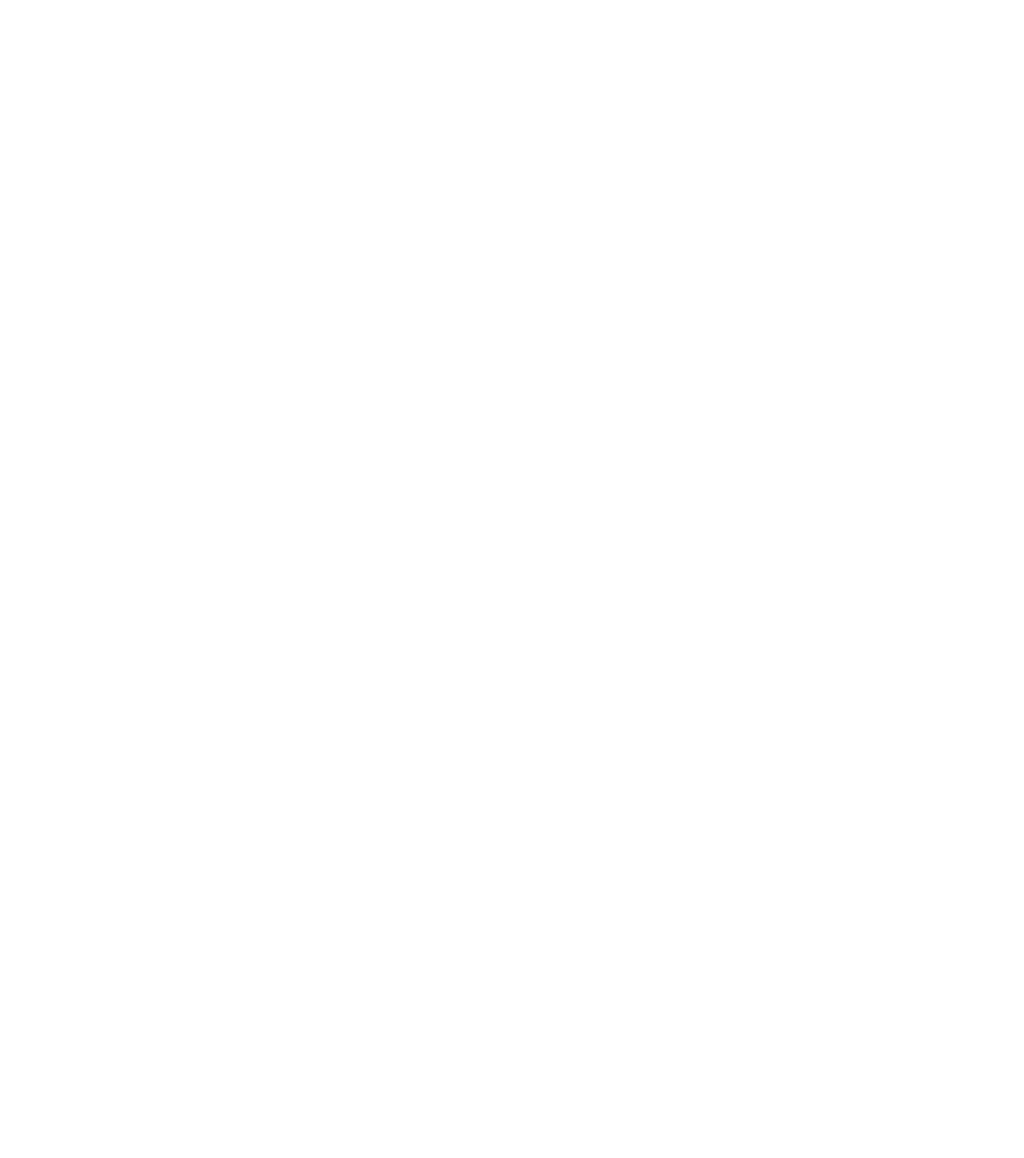
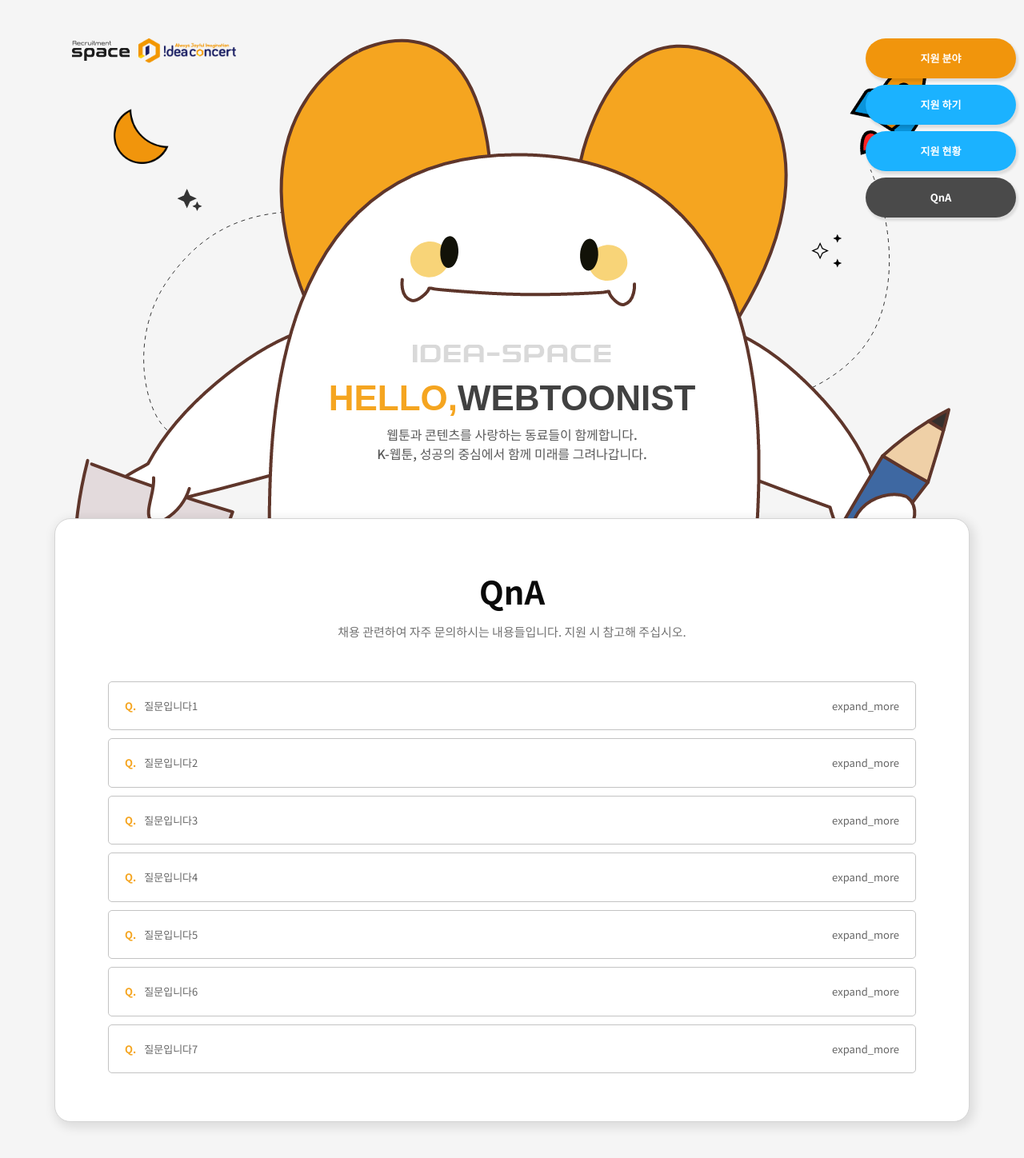
Before and after one commit to Parkminem/vietnam_employment_front, a Vue app: page /qna in a window 1280 px wide. Before the commit this address had no page. Shown: the top 1448 px of the page at 80% size. Before the commit the page ends 800 px from the top, so only its background shows below. Built offline with nearby package versions, Linux system fonts and the light colour scheme; a web font is replaced by a local one.

Commit message:
QnA페이지 완료

```diff
--- a/src/components/HeaderWrap.vue
+++ b/src/components/HeaderWrap.vue
@@ -32,10 +32,10 @@ import PageNav from "./PageNav.vue";
   </div>
   <div data-aos="flip-left" data-aos-duration="700" class="menu_wrap">
     <ul class="right_menu">
-      <PageNav color="bg_yellow" content="지원 분야" />
-      <PageNav color="bg_blue" content="지원 하기" />
-      <PageNav color="bg_blue" content="지원 현황" />
-      <PageNav color="bg_darkgrey" content="QnA" />
+      <PageNav color="bg_yellow" route="/applyfield" content="지원 분야" />
+      <PageNav color="bg_blue" route="/apply" content="지원 하기" />
+      <PageNav color="bg_blue" route="/applytrend" content="지원 현황" />
+      <PageNav color="bg_darkgrey" route="/qna" content="QnA" />
     </ul>
   </div>
 </template>
--- a/src/components/PageNav.vue
+++ b/src/components/PageNav.vue
@@ -1,13 +1,13 @@
 <script setup>
-import { onMounted } from "vue";
 const props = defineProps({
   content: String,
   color: String,
+  route: String,
 });
 </script>
 <template>
   <li ref="" :class="[props.color]">
-    <router-link to="/">{{ props.content }}</router-link>
+    <router-link :to="route">{{ props.content }}</router-link>
   </li>
 </template>
 <style scoped></style>
--- /dev/null
+++ b/src/components/QnABox.vue
@@ -0,0 +1,34 @@
+<script setup>
+import { ref } from "vue";
+defineProps({
+  question: String,
+  answer: String,
+});
+const boxRef = ref(null);
+const changeDisplay = () => {
+  boxRef.value.classList.contains("show")
+    ? boxRef.value.classList.replace("show", "hide")
+    : boxRef.value.classList.replace("hide", "show");
+};
+</script>
+<template>
+  <div ref="boxRef" class="qna_box_wrap hide">
+    <div class="question_wrap">
+      <div class="question_txt_area">
+        <span>Q.</span>
+        <p>
+          {{ question }}
+        </p>
+      </div>
+      <button type="button" @click="changeDisplay">
+        <span class="material-icons">expand_more</span>
+      </button>
+    </div>
+    <div class="answer_wrap">
+      <span>A.</span>
+      <p>
+        {{ answer }}
+      </p>
+    </div>
+  </div>
+</template>
--- a/src/router/index.js
+++ b/src/router/index.js
@@ -1,6 +1,7 @@
 import { createRouter, createWebHistory } from "vue-router";
 import Main from "../components/Main.vue";
 import ApplyField from "../views/ApplyField.vue";
+import QnA from "../views/QnA.vue";
 
 const router = createRouter({
   history: createWebHistory(),
@@ -13,6 +14,10 @@ const router = createRouter({
       path: "/applyfield",
       component: ApplyField,
     },
+    {
+      path: "/qna",
+      component: QnA,
+    },
   ],
 });
 
--- /dev/null
+++ b/src/views/QnA.vue
@@ -0,0 +1,25 @@
+<script setup>
+import HeaderWrap from "../components/HeaderWrap.vue";
+import TopTitWrap from "../components/TopTitWrap.vue";
+import QnABox from "../components/QnABox.vue";
+</script>
+<template>
+  <HeaderWrap />
+  <div class="sub_wrap">
+    <div class="sub_cont_wrap">
+      <TopTitWrap
+        title="QnA"
+        content="채용 관련하여 자주 문의하시는 내용들입니다. 지원 시 참고해 주십시오."
+      />
+      <div class="sub_cont_area">
+        <QnABox question="질문입니다1" answer="대답입니다1" />
+        <QnABox question="질문입니다2" answer="대답입니다2" />
+        <QnABox question="질문입니다3" answer="대답입니다3" />
+        <QnABox question="질문입니다4" answer="대답입니다4" />
+        <QnABox question="질문입니다5" answer="대답입니다5" />
+        <QnABox question="질문입니다6" answer="대답입니다6" />
+        <QnABox question="질문입니다7" answer="대답입니다7" />
+      </div>
+    </div>
+  </div>
+</template>
```
